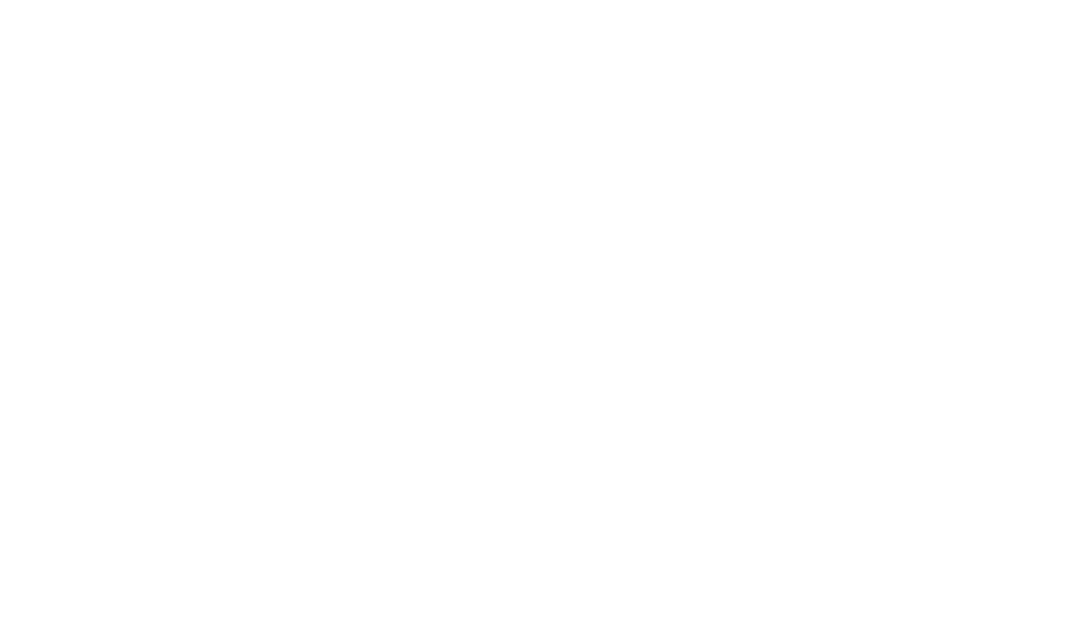
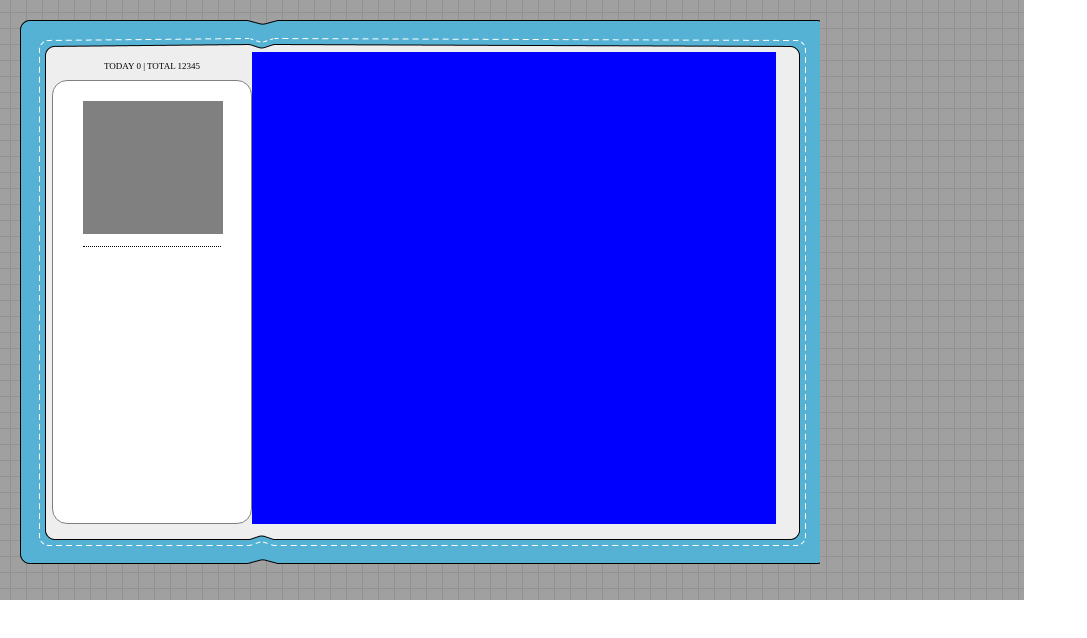
Before and after one commit to lcmDev97/cyworld, a plain HTML site: page index.html in a window 1280 px wide. Shown: the whole page, without its empty margins (0-1087 px from the left). Drawn offline with Linux system fonts and the light colour scheme.

Commit message:
[update] wrapper__left 부분 작성

```diff
--- a/index.html
+++ b/index.html
@@ -2,8 +2,34 @@
 <html lang="ko">
 <head>
     <title>이창민님의 미니홈피 :: 사이좋은 사람들, 사이월드</title>
+    <link href="./styles/index.css" rel="stylesheet">
 </head>
 <body>
+    <div class="background">
+        <div class="outerbox">
+            <div class="wrapper">
+                <div class="wrapper__left">
+                    <div class="wrapper__left__header">
+                        <div class="today">
+                            <span>TODAY</span>
+                            <span>0</span>
+                            <span> | TOTAL</span>
+                            <span>12345</span>
+                        </div>
+                    </div>
+                    <div class="wrapper__left__body">
+                        <div class="left__body__header">
+                            <div class="left__body__header__gray"></div>
+                            <div class="left__body__header__line"></div>
+                        </div>
+                        <div class="left__body__profile"></div>
+                        <div class="left__body__footer"></div>
+                    </div>
+                </div>
 
+                <div class="wrapper__right"></div>
+            </div>
+        </div>
+    </div>
 </body>
 </html>
--- a/styles/index.css
+++ b/styles/index.css
@@ -0,0 +1,77 @@
+* {
+    box-sizing: border-box;  /* 우선적으로 적용 */
+    margin: 0px;   /* 빈공간 없애기 위해 사용 */
+}
+.background {
+    width: 1024px;
+    height: 600px;
+    padding: 20px 0px 0px 20px; /* 위부터 시계방향 , 20px 0px 이렇게 입력하면 상하20px, 좌우0px */
+    background-image: url("../images/background.png");
+}
+.outerbox {
+    width: 800px;
+    height: 544px;
+    background-image: url("../images/outerbox.png");
+}
+.wrapper {
+    display: flex;
+    flex-direction: row;
+    padding: 32px 0px 0px 32px;
+}
+.wrapper__left {
+    width: 200px;
+    height: 472px;
+    display: flex;
+    flex-direction: column;
+}
+.wrapper__left__header {
+    width: 100%;
+    height: 30px;
+
+    display: flex;
+    flex-direction: row;
+    justify-content: center;
+    align-items: center;
+}
+.wrapper__left__body {
+    width: 100%;
+    height: 100%;  /* 472px - 30px 해서 442px가 됨 */
+    border: 1px solid gray;
+    border-radius: 15px;
+    background-color: white;
+
+    display: flex;
+    flex-direction: column;  /* column이기에 */
+    align-items: center; /* 가로를 맞추려면 align-items만 사용하기 */
+
+    padding: 20px 30px;   /* 여기서 padding으로 정렬해주면 자식들 일일히 padding값 안줘도됨 */
+}
+.left__body__header {
+    width: 100%;
+
+    display: flex;
+    flex-direction: column;
+}
+.left__body__header__gray {
+    width: 140px;
+    height: 133px;
+    background-color: grey;
+}
+.left__body__header__line {
+    border-top: 1px dotted black; /* 수평선을 만드는건 hr태그로 만들수 있지만, hr태그를 사용하면 속성변경하기 어렵기 때문에, div태그 만든다음 테두리하나만 나타나게 하는편 추천*/
+    margin: 12px 0px;
+}
+.left__body__profile {
+
+}
+.left__body__footer {
+
+}
+.wrapper__right {
+    width: 524px;
+    height: 472px;
+    background-color: blue;
+}
+.today {
+    font-size: 9px;
+}
```
